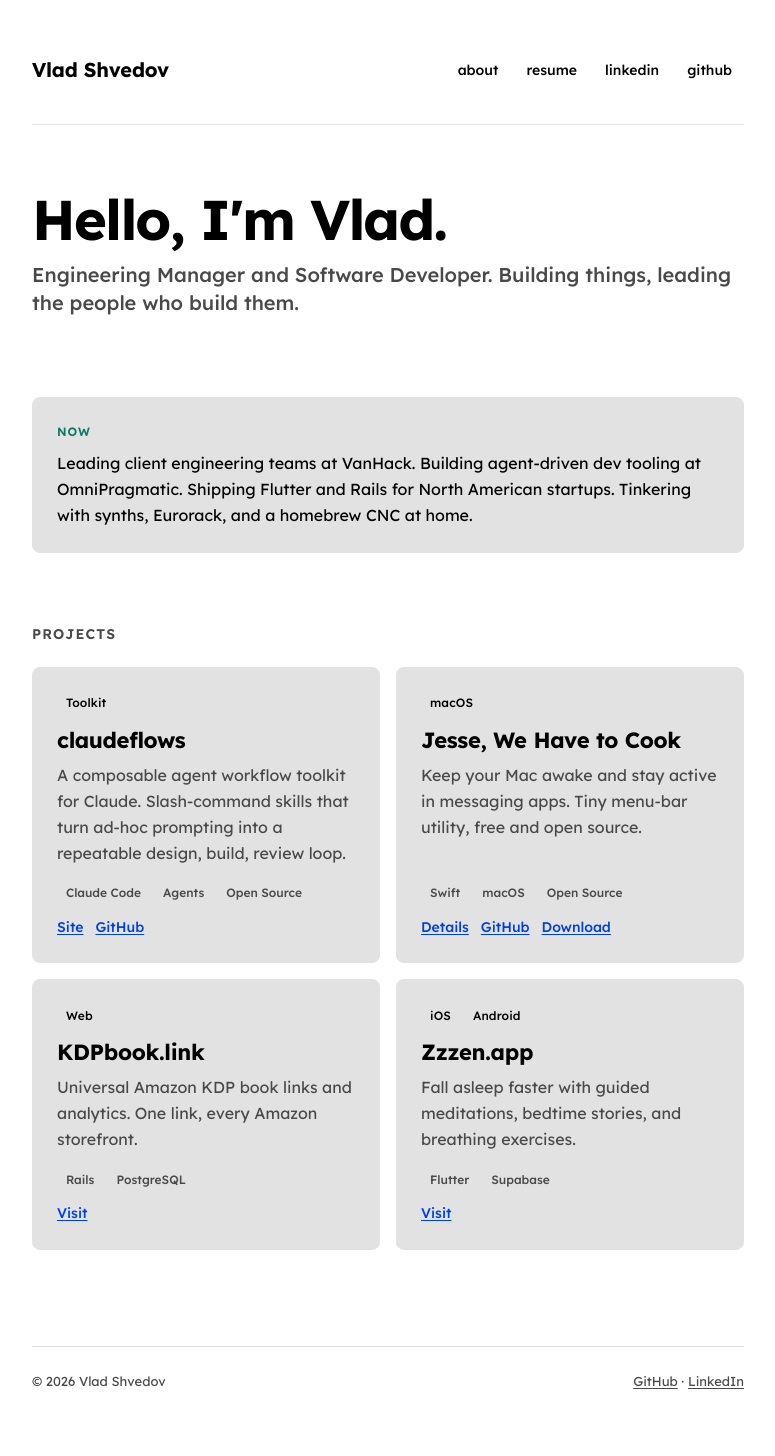
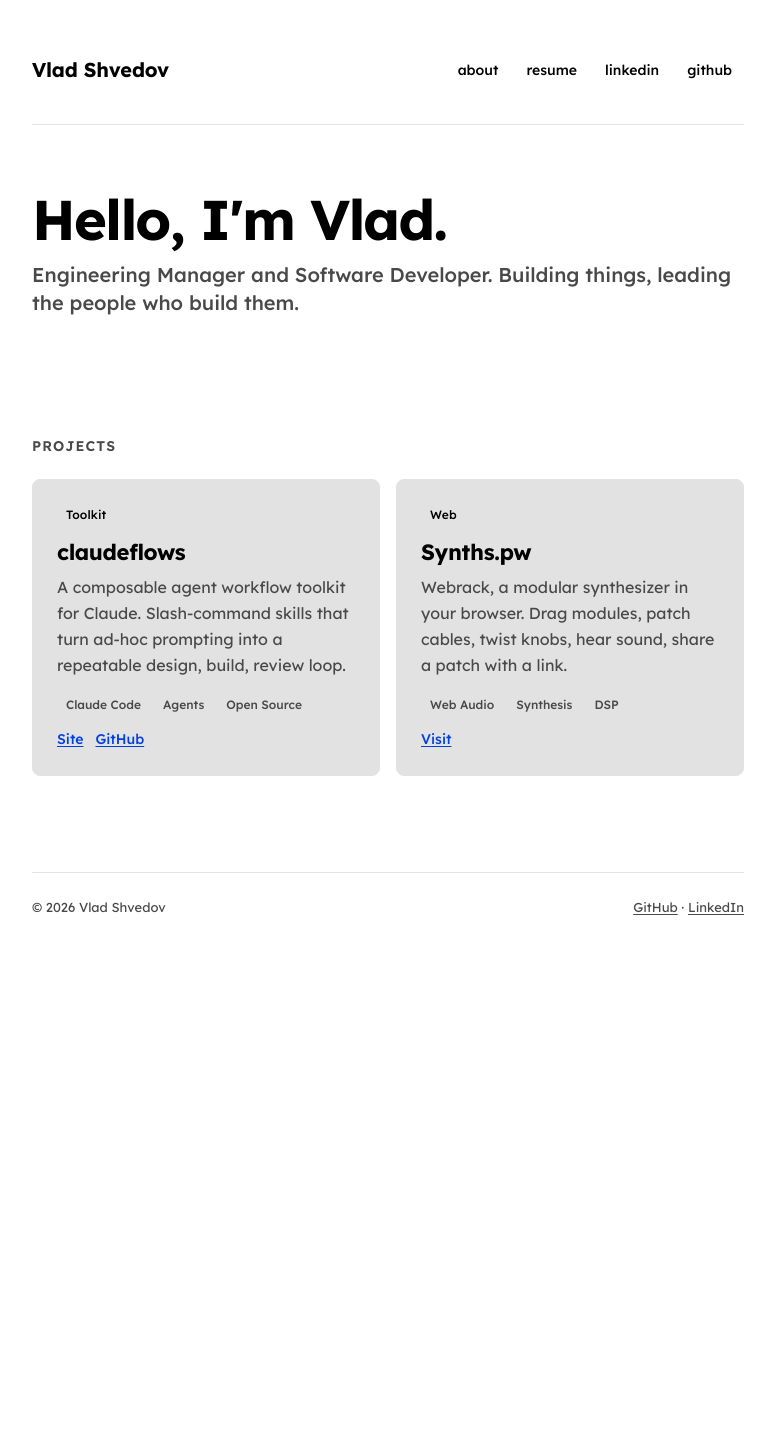
Before and after one commit to vshvedov/vladcodes, a Jekyll site: the page built from index.html, in a window 1280 px wide. Shown: the whole page, without its empty margins (252-1027 px from the left). Built offline with Jekyll 4.4.1, drawn with Linux system fonts in a browser that asks for light colours; after the commit the page ends 982 px from its top, so only the background shows below that.

Commit message:
Remove outdated project sections and update project details for clarity and relevance

```diff
--- a/index.html
+++ b/index.html
@@ -6,11 +6,6 @@
 <section class="hero">
   <h1 class="hero__title">Hello, I'm Vlad.</h1>
   <p class="hero__subtitle">Engineering Manager and Software Developer. Building things, leading the people who build them.</p>
-</section>
-
-<section class="now" aria-label="What I'm doing now">
-  <div class="now__label">Now</div>
-  <p class="now__body">Leading client engineering teams at VanHack. Building agent-driven dev tooling at OmniPragmatic. Shipping Flutter and Rails for North American startups. Tinkering with synths, Eurorack, and a homebrew CNC at home.</p>
 </section>
 
 <section class="section" aria-label="Projects">
@@ -37,50 +32,17 @@
 
     <article class="project">
       <div class="project__badges">
-        <span class="badge">macOS</span>
+        <span class="badge">Web</span>
       </div>
-      <h3 class="project__title"><a href="{{ '/jesse-we-have-to-cook' | relative_url }}">Jesse, We Have to Cook</a></h3>
-      <p class="project__tagline">Keep your Mac awake and stay active in messaging apps. Tiny menu-bar utility, free and open source.</p>
+      <h3 class="project__title"><a href="https://synths.pw/" target="_blank" rel="noopener">Synths.pw</a></h3>
+      <p class="project__tagline">Webrack, a modular synthesizer in your browser. Drag modules, patch cables, twist knobs, hear sound, share a patch with a link.</p>
       <div class="project__tags">
-        <span class="tag">Swift</span>
-        <span class="tag">macOS</span>
-        <span class="tag">Open Source</span>
+        <span class="tag">Web Audio</span>
+        <span class="tag">Synthesis</span>
+        <span class="tag">DSP</span>
       </div>
       <div class="project__links">
-        <a href="{{ '/jesse-we-have-to-cook' | relative_url }}">Details</a>
-        <a href="https://github.com/vshvedov/JesseWeHaveToCook" target="_blank" rel="noopener">GitHub</a>
-        <a href="https://github.com/vshvedov/JesseWeHaveToCook/releases/download/v.1.3.1/JWHTC_latest.zip" target="_blank" rel="noopener">Download</a>
-      </div>
-    </article>
-
-    <article class="project">
-      <div class="project__badges">
-        <span class="badge">Web</span>
-      </div>
-      <h3 class="project__title"><a href="https://kdpbook.link/" target="_blank" rel="noopener">KDPbook.link</a></h3>
-      <p class="project__tagline">Universal Amazon KDP book links and analytics. One link, every Amazon storefront.</p>
-      <div class="project__tags">
-        <span class="tag">Rails</span>
-        <span class="tag">PostgreSQL</span>
-      </div>
-      <div class="project__links">
-        <a href="https://kdpbook.link/" target="_blank" rel="noopener">Visit</a>
-      </div>
-    </article>
-
-    <article class="project">
-      <div class="project__badges">
-        <span class="badge">iOS</span>
-        <span class="badge">Android</span>
-      </div>
-      <h3 class="project__title"><a href="https://zzzen.app" target="_blank" rel="noopener">Zzzen.app</a></h3>
-      <p class="project__tagline">Fall asleep faster with guided meditations, bedtime stories, and breathing exercises.</p>
-      <div class="project__tags">
-        <span class="tag">Flutter</span>
-        <span class="tag">Supabase</span>
-      </div>
-      <div class="project__links">
-        <a href="https://zzzen.app" target="_blank" rel="noopener">Visit</a>
+        <a href="https://synths.pw/" target="_blank" rel="noopener">Visit</a>
       </div>
     </article>
 
```
